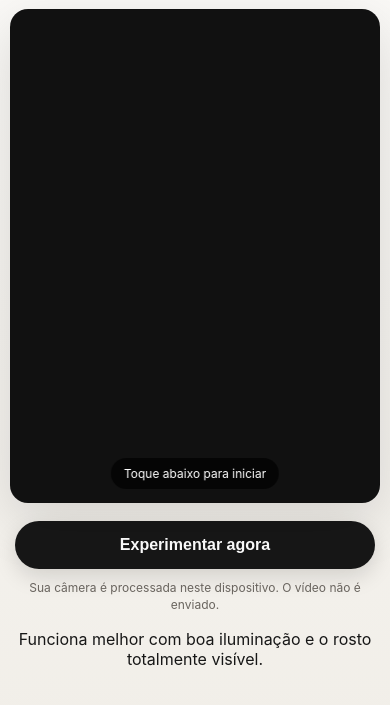
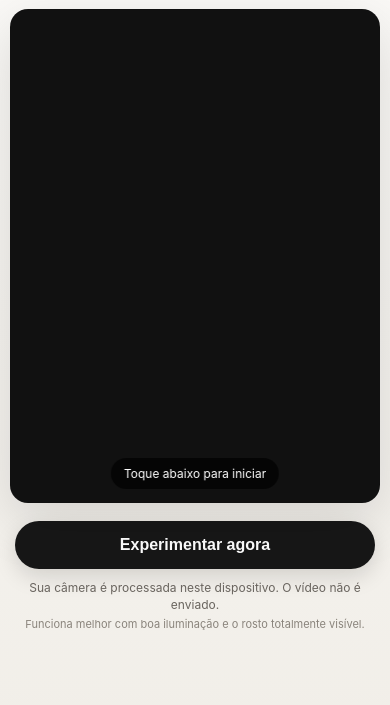
Before and after one commit to dgrangestao-ops/virtual-tryon, a website built with Vite: page index.html in a window 390 px wide. Shown: the part 101-806 px from the top of the page. Built offline with nearby package versions, Linux system fonts and the light colour scheme.

Commit message:
Finaliza detalhes responsivos e acessibilidade visual

```diff
--- a/src/style.css
+++ b/src/style.css
@@ -27,3 +27,6 @@ button:disabled{opacity:.65;cursor:default}
 .secondary{width:auto;margin:10px 0 0;background:transparent;color:#171717;border:1px solid #c9c4bc;box-shadow:none;padding:10px 16px;font-size:13px}
 
 .actions{display:flex;justify-content:center;gap:8px;flex-wrap:wrap}
+
+.compat{margin:4px auto 0;font-size:11px;color:#8a847c}
+@media (prefers-reduced-motion:reduce){*{scroll-behavior:auto!important;transition:none!important}}
```
